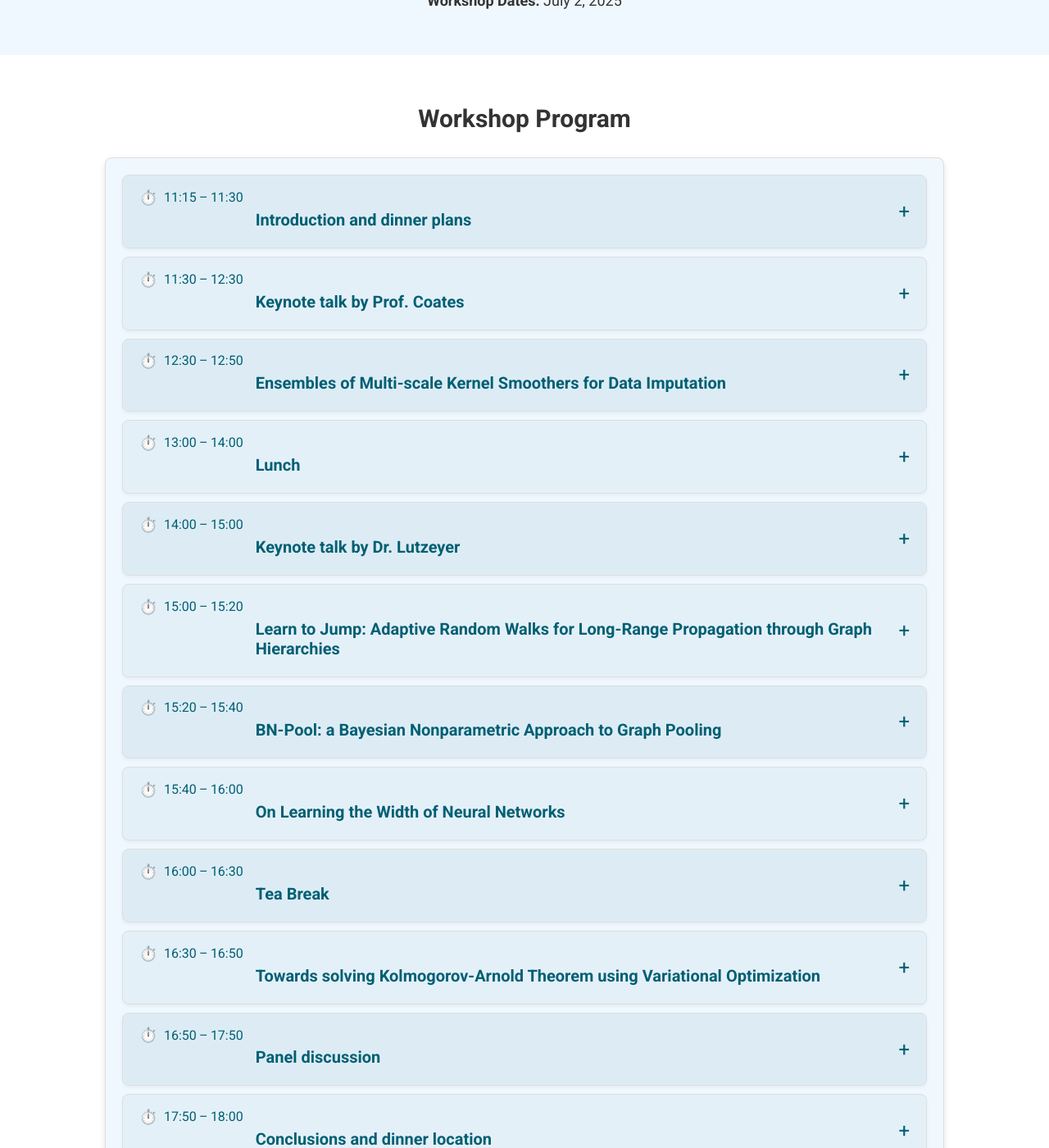
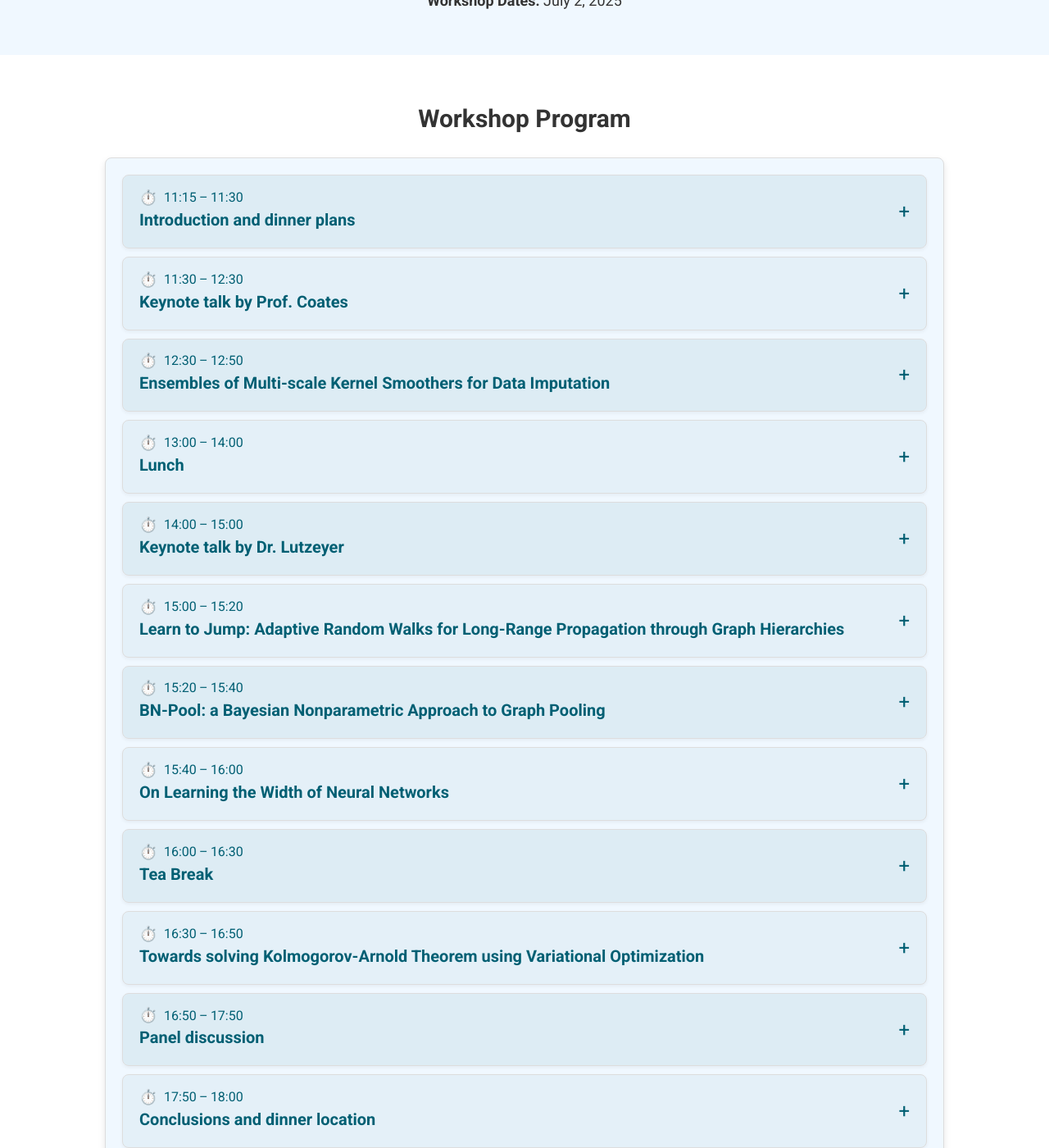
Before and after one commit to combayns2025/combayns2025.github.io, a Jekyll site: the page built from index.md, in a window 1280 px wide and 1400 px high, scrolled down 676 px. Shown: the whole window at 82% size. Built offline with Jekyll 4.4.1, drawn with Linux system fonts in a browser that asks for light colours.

Commit message:
Update style.css

```diff
--- a/assets/css/style.css
+++ b/assets/css/style.css
@@ -239,41 +239,44 @@ main {
 
 /* Style for the visible part of the schedule item (the summary content) */
 #program .schedule-item {
-  padding: 16px 20px; /* Add some horizontal padding */
-  border-bottom: none; /* Remove border from the summary part */
-  display: grid; /* Use CSS Grid for better control over stacking items */
-  grid-template-columns: auto 1fr auto; /* Time | Title | Expand Icon */
-  grid-template-rows: auto auto; /* Two rows: Time on first, Title on second */
-  align-items: center; /* Vertically align items */
-  column-gap: 15px; /* Space between columns */
-  row-gap: 5px; /* Small space between time and title */
+  padding: 16px 20px;
+  border-bottom: none;
+  /* --- MODIFICATION STARTS HERE --- */
+  display: flex; /* Use flexbox */
+  flex-direction: column; /* Stack items vertically */
+  align-items: flex-start; /* Align items to the left within their column */
+  position: relative; /* Needed for absolute positioning of the expand icon */
+  gap: 5px; /* Small gap between stacked items (time and title) */
+  /* --- MODIFICATION ENDS HERE --- */
 }
 
 /* Adjust order and spacing for time and title within the grid */
 #program .schedule-item .time {
-  grid-column: 1 / 2; /* Place time in the first column */
-  grid-row: 1 / 2; /* Place time in the first row */
-  margin-right: 0; /* Remove previous flex-related margin */
-  font-weight: 500; /* Make time slightly bolder */
-  color: #005f73; /* Match title color for prominence */
-  display: flex; /* Enable flex for icon and text */
-  align-items: center; /* Align icon and text vertically */
+  /* No grid properties needed here anymore */
+  margin-right: 0;
+  font-weight: 500;
+  color: #005f73;
+  display: flex;
+  align-items: center;
+  /* Ensure time takes full width for consistent left alignment */
+  width: 100%;
 }
 
 #program .schedule-item .title {
-  grid-column: 2 / 3; /* Place title in the second column */
-  grid-row: 2 / 3; /* Place title in the second row */
-  text-align: left; /* Ensure title aligns left within its space */
-  margin-right: 0; /* Remove previous flex-related margin */
+  /* No grid properties needed here anymore */
+  text-align: left; /* Ensure title aligns left */
+  margin-right: 0;
+  /* Ensure title takes full width */
+  width: 100%;
 }
 
 /* Add the clock icon using a pseudo-element */
 .icon-clock::before {
   content: '\23F1'; /* Unicode character for clock (U+23F1) */
-  font-family: 'Segoe UI Symbol', 'Apple Color Emoji', 'Noto Color Emoji', sans-serif; /* Fallback for symbols */
-  margin-right: 8px; /* Space between icon and time text */
-  font-size: 1.1em; /* Slightly larger icon */
-  vertical-align: middle; /* Align with text */
+  font-family: 'Segoe UI Symbol', 'Apple Color Emoji', 'Noto Color Emoji', sans-serif;
+  margin-right: 8px;
+  font-size: 1.1em;
+  vertical-align: middle;
 }
 
 /* Add a pseudo-element for the expansion indicator */
@@ -282,14 +285,17 @@ main {
   font-size: 24px;
   color: #005f73;
   transition: transform 0.2s ease-in-out;
-  grid-column: 3 / 4; /* Place expansion icon in the third column */
-  grid-row: 1 / 3; /* Span both rows */
-  align-self: center; /* Vertically center the icon */
+  /* --- MODIFICATION STARTS HERE --- */
+  position: absolute; /* Position relative to .schedule-item */
+  right: 20px; /* Aligned to the right edge */
+  top: 50%; /* Center vertically */
+  transform: translateY(-50%); /* Adjust for perfect vertical centering */
+  /* --- MODIFICATION ENDS HERE --- */
 }
 
 #program details[open] summary .schedule-item::after {
   content: '−'; /* Minus sign when expanded */
-  transform: rotate(0deg); /* No rotation needed for minus */
+  transform: translateY(-50%) rotate(0deg); /* Maintain vertical centering */
 }
 
 /* Optional: subtle striping to break up rows - adjust for flex context */
@@ -354,34 +360,27 @@ main {
 /* Responsive adjustments for Program Section */
 @media (max-width: 480px) {
   #program .schedule-item {
-    /* Adjust grid for smaller screens */
-    grid-template-columns: auto 1fr; /* Time/Icon | Title (no separate column for expand icon) */
-    grid-template-rows: auto auto auto; /* Time | Title | Expand Icon (stacked) */
-    align-items: flex-start; /* Align items to the start when stacked */
+    flex-direction: column; /* Already column now, but good to keep */
+    align-items: flex-start;
     padding: 12px 15px;
-    column-gap: 10px;
-    row-gap: 5px;
+    gap: 5px; /* Adjust gap for smaller screens */
   }
 
   #program .schedule-item .time {
-    grid-column: 1 / 3; /* Time spans both columns */
-    grid-row: 1 / 2; /* First row */
-    margin-bottom: 5px; /* Space below time */
+    width: 100%;
+    margin-bottom: 0; /* Remove specific mobile margin */
   }
 
   #program .schedule-item .title {
-    grid-column: 1 / 3; /* Title spans both columns */
-    grid-row: 2 / 3; /* Second row */
-    margin-bottom: 10px; /* Space below title */
+    width: 100%;
+    margin-bottom: 0; /* Remove specific mobile margin */
   }
 
   #program summary .schedule-item::after {
-    grid-column: 2 / 3; /* Place icon in the second column */
-    grid-row: 1 / 2; /* In the first row, aligned to the end */
-    align-self: flex-start; /* Align to the top of its grid cell */
-    justify-self: flex-end; /* Push to the end of its grid cell */
-    margin-top: 0; /* Remove any negative margin */
-    margin-right: 0;
+    position: absolute; /* Keep absolute positioning */
+    right: 15px; /* Adjust right position for mobile padding */
+    top: 50%;
+    transform: translateY(-50%);
   }
 }
 
```
